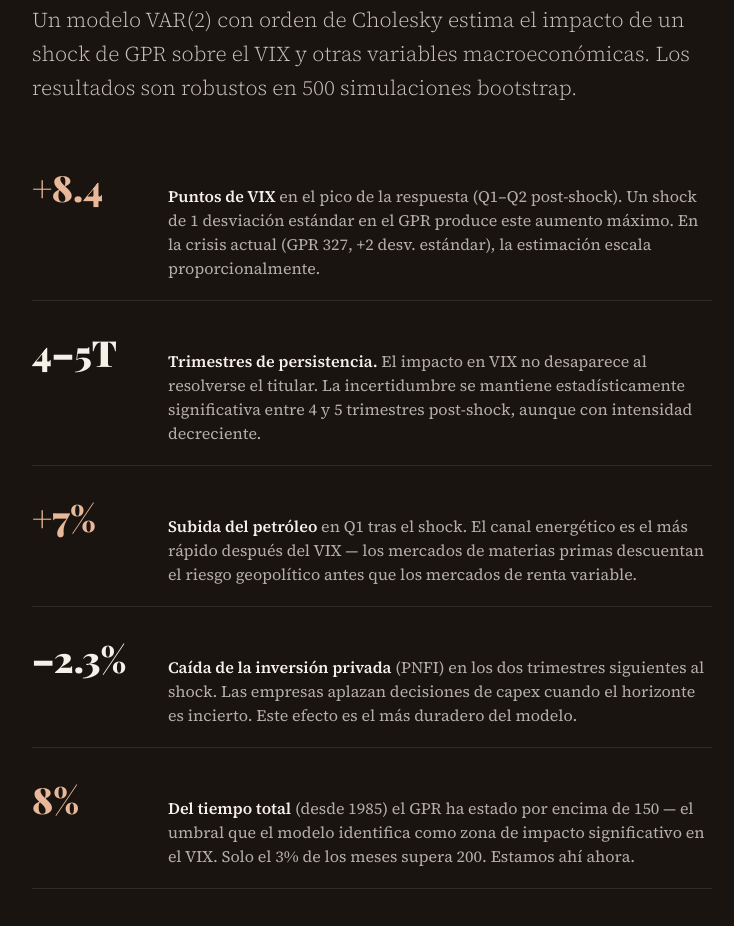
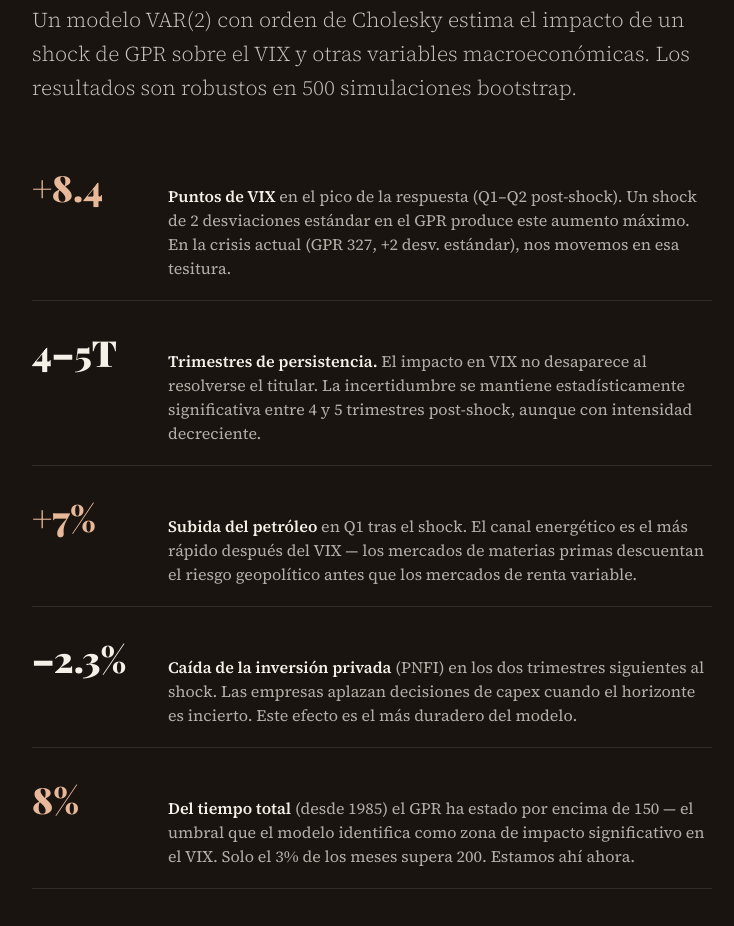
Before and after one commit to rubengf05/Geopol-tica, a plain HTML site: page Proyecto GPR.html in a window 1280 px wide. Shown: the part 7008-7934 px from the top of the page, without its empty margins (268-1002 px from the left). Drawn offline with nearby package versions, Linux system fonts and the light colour scheme; a web font is replaced by a local one.

Commit message:
Update Proyecto GPR.html

```diff
--- a/Proyecto GPR.html
+++ b/Proyecto GPR.html
@@ -780,8 +780,8 @@ footer {
     <div class="result-row reveal">
       <div class="result-num accent">+8.4</div>
       <div class="result-text"><strong>Puntos de VIX</strong> en el pico de la respuesta (Q1–Q2 post-shock).
-      Un shock de 1 desviación estándar en el GPR produce este aumento máximo.
-      En la crisis actual (GPR 327, +2 desv. estándar), la estimación escala proporcionalmente.</div>
+      Un shock de 2 desviaciones estándar en el GPR produce este aumento máximo.
+      En la crisis actual (GPR 327, +2 desv. estándar), nos movemos en esa tesitura.</div>
     </div>
 
     <div class="result-row reveal">
```
